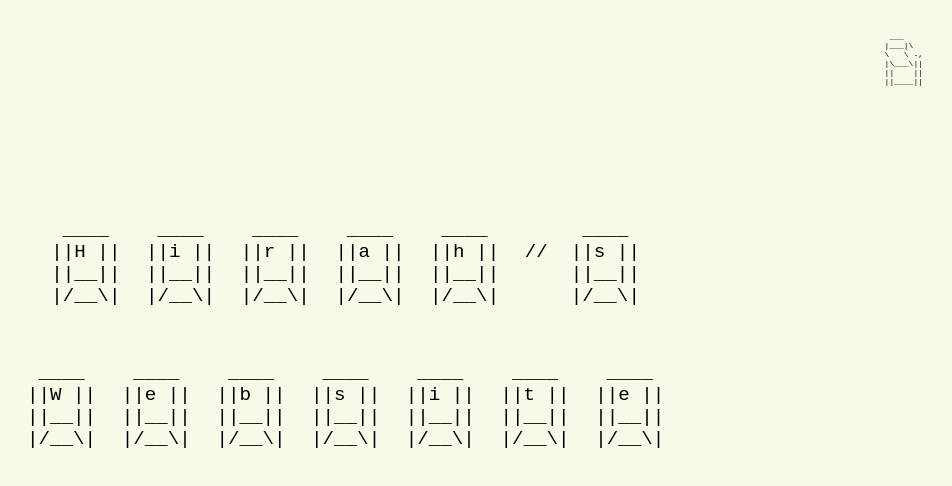
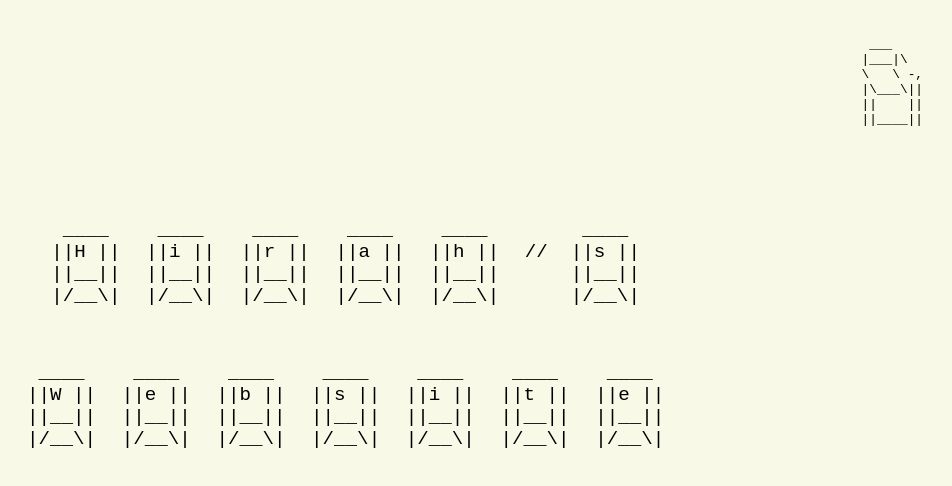
Before and after one commit to hirah-a/hirah-a.github.io, a plain HTML site: page index.html in a window 1280 px wide. Shown: the whole page, without its empty margins (293-1245 px from the left). Drawn offline with Linux system fonts and the light colour scheme.

Commit message:
Add files via upload

```diff
--- a/styles.css
+++ b/styles.css
@@ -17,7 +17,7 @@ body{
 
 
 .lightswitch{
-    font-size: 0.5rem;
+    font-size: 1vw;
     position:fixed;
     right:5%;
     top: 3%;
```
Also changed, not shown: 1 other file.
